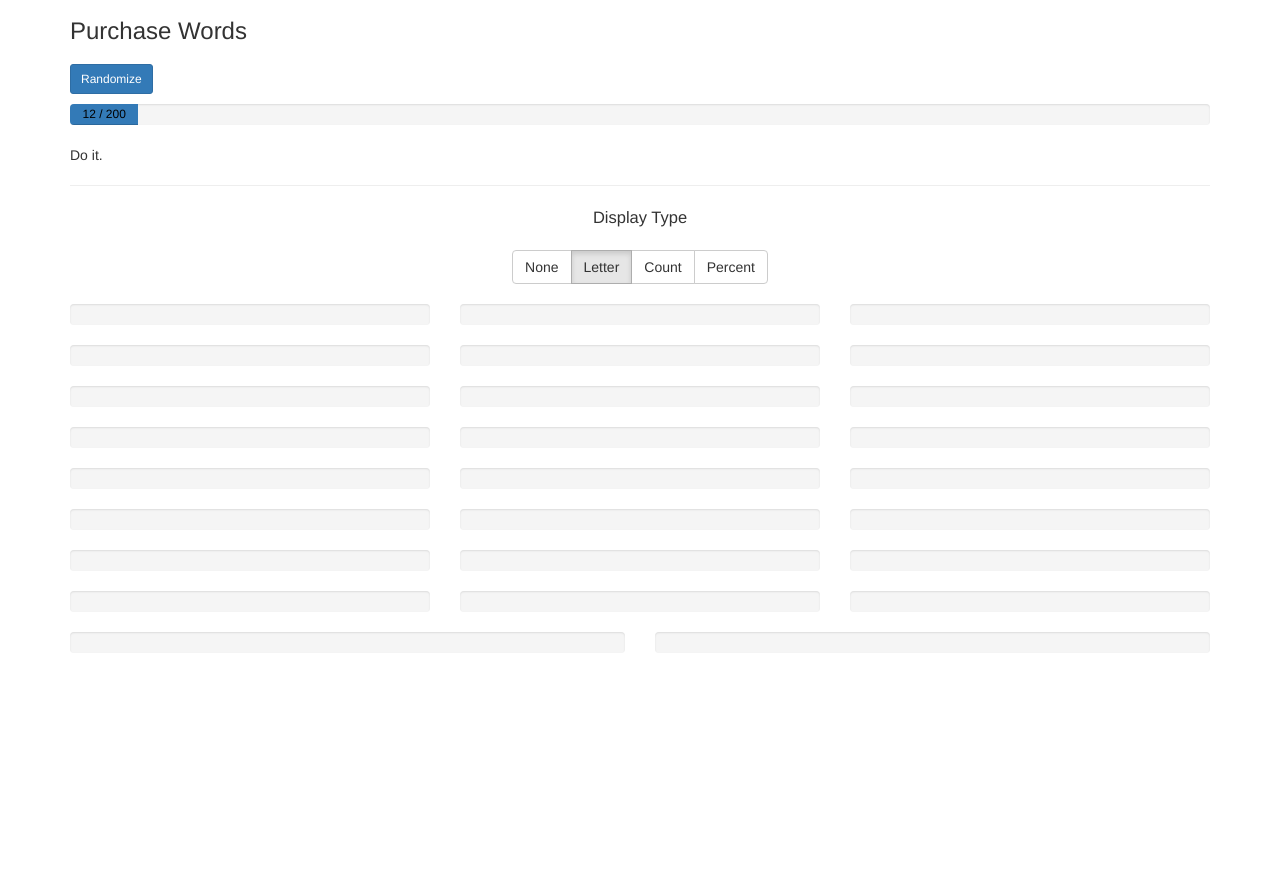
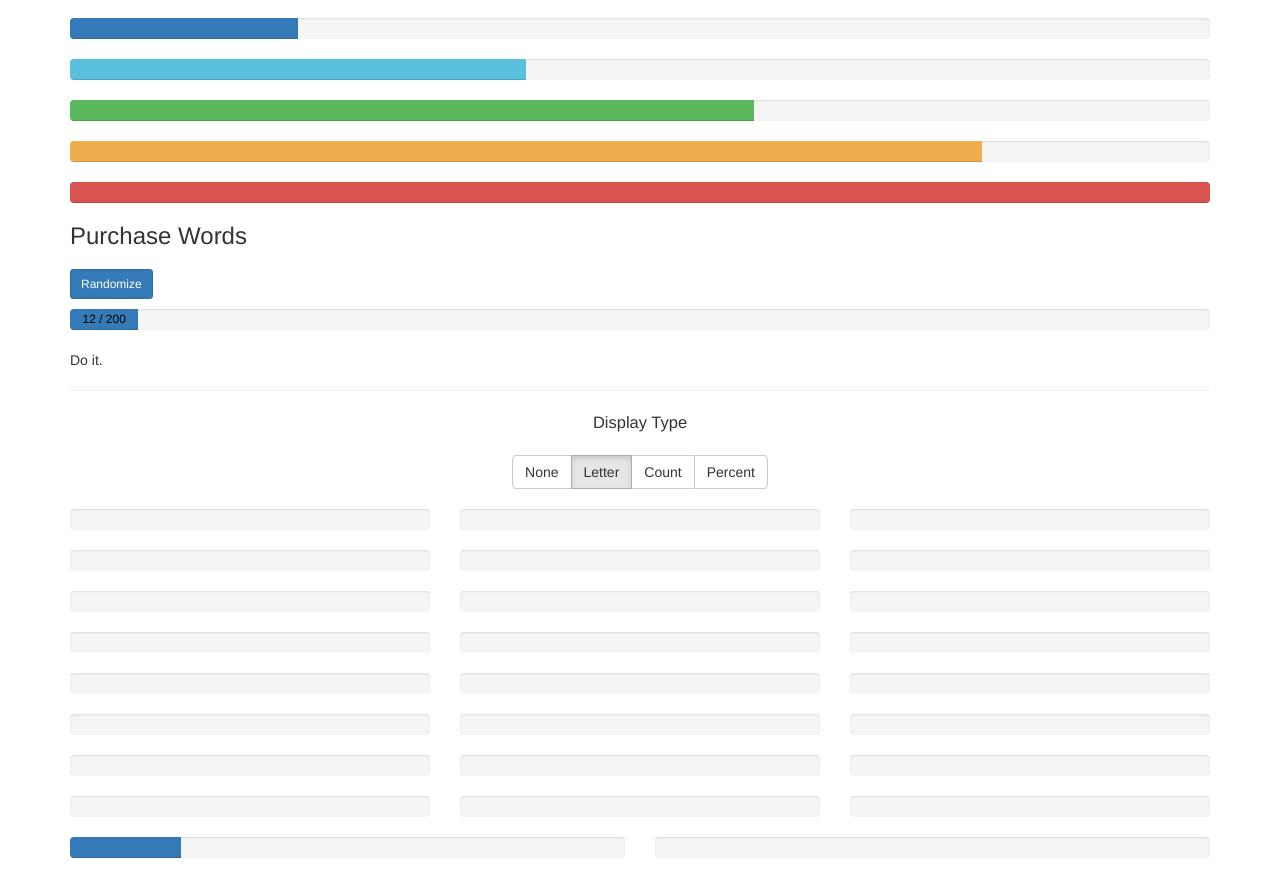
Before and after one commit to Sidetalker/TypeMonkeys, a website: page public/index.html in a window 1280 px wide. Shown: the part 104-982 px from the top of the page. Before the commit the page ends 800 px from the top, so only its background shows below. Drawn offline with nearby package versions, Linux system fonts and the light colour scheme.

Commit message:
Animate Bars
Still working on getting dynamic status bars to update

```diff
--- a/public/core.js
+++ b/public/core.js
@@ -1,5 +1,11 @@
 var letterDisplayIndex = 1
 var maxLetterCount = 0
+
+		$(window).ready(function(e){
+      $.each($('div.progress-bar'),function(){
+        $(this).css('width', $(this).attr('aria-valuetransitiongoal')+'%');
+      });
+});
 
 app = angular.module('typeMonkeys', ['timer', 'ui.bootstrap'])
 
@@ -75,7 +81,7 @@ var monkey = app.controller('MonkeyController', ['$scope', function(sc) {
 		var text = ""
 
 		if (cur >= max * 0.7) {
-			type = "progress-bar progress-bar-success active"
+			type = "progress-bar progress-bar-success active six-sec-ease-in-out"
 		}
 		else if (cur >= max * 0.4) {
 			type = "progress-bar progress-bar-warning active"
@@ -94,7 +100,7 @@ var monkey = app.controller('MonkeyController', ['$scope', function(sc) {
 	var updateProgressBars = function() {
 		console.log('Updating progress bars')
 
-		var code = '<div class="ng-scope">\n'
+		var code = ""
 		var max = 0
 
 		for (var i = 0; i < alphabet.length; i++) {
@@ -142,7 +148,8 @@ var monkey = app.controller('MonkeyController', ['$scope', function(sc) {
 				code += '<div class="row">\n'
 	        	code += '	<div class="col-md-6">\n'
 				code += '		<div class="progress">\n'
-				code += '			<div class="' + data1[0] + '" aria-valuenow="' + data1[2] + '" aria-valuemin="0" aria-valuemax="' + max + '" style="width: ' + (data1[2] / max * 100) + '%">\n'
+				code += '			<div class="progress-bar six-sec-ease-in-out" aria-valuetransitiongoal="20">\n'
+				// code += '			<div class="' + data1[0] + '" aria-valuenow="' + data1[2] + '" aria-valuemin="0" aria-valuemax="' + max + '" style="width: ' + (data1[2] / max * 100) + '%">\n'
 	        	code += '				<span ><b>' + data1[1] + '</b></span>\n'
 	        	code += '			</div>\n'
 	      		code += '		</div>\n'
@@ -156,9 +163,32 @@ var monkey = app.controller('MonkeyController', ['$scope', function(sc) {
 	      		code += '	</div>'
 	      		code += '</div>'
 			}
+
+
+
+
+			// else {
+			// 	var data1 = getProgressBarData(i, max)
+			// 	var data2 = getProgressBarData(i + 1, max)
+
+			// 	code += '<div class="row">\n'
+	  //       	code += '	<div class="col-md-6">\n'
+			// 	code += '		<div class="progress">\n'
+			// 	code += '			<div class="' + data1[0] + '" aria-valuenow="' + data1[2] + '" aria-valuemin="0" aria-valuemax="' + max + '" style="width: ' + (data1[2] / max * 100) + '%">\n'
+	  //       	code += '				<span ><b>' + data1[1] + '</b></span>\n'
+	  //       	code += '			</div>\n'
+	  //     		code += '		</div>\n'
+	  //     		code += '	</div>'
+	  //       	code += '	<div class="col-md-6">\n'
+			// 	code += '		<div class="progress">\n'
+			// 	code += '			<div class="' + data2[0] + '" role="progressbar" aria-valuenow="' + data2[2] + '" aria-valuemin="0" aria-valuemax="' + max + '" style="width: ' + (data2[2] / max * 100) + '%">\n'
+	  //       	code += '				<span ><b>' + data2[1] + '</b></span>\n'
+	  //       	code += '			</div>\n'
+	  //     		code += '		</div>\n'
+	  //     		code += '	</div>'
+	  //     		code += '</div>'
+			// }
 		}
-
-		code += '</div>'
 
 		document.getElementById("progress").innerHTML = code
 	}
--- a/public/includes/style.css
+++ b/public/includes/style.css
@@ -1,3 +1,27 @@
+html {
+	overflow-y:scroll;
+}
+
+body {
+	padding-top:50px;
+}
+
 .progress {
-  height: 1.5em;
+	height: 1.5em;
 }
+
+.bar {
+
+  -webkit-transition: width 3.0s ease !important;
+     -moz-transition: width 3.0s ease !important;
+       -o-transition: width 3.0s ease !important;
+          transition: width 3.0s ease !important;
+}
+
+.progress .six-sec-ease-in-out {
+    -webkit-transition: width 6s ease-in-out;
+    -moz-transition: width 6s ease-in-out;
+    -ms-transition: width 6s ease-in-out;
+    -o-transition: width 6s ease-in-out;
+    transition: width 6s ease-in-out;
+}
--- a/public/index.html
+++ b/public/index.html
@@ -13,11 +13,6 @@
 	<!-- STYLE -->
 	<link rel="stylesheet" href="//netdna.bootstrapcdn.com/bootstrap/3.3.4/css/bootstrap.min.css">
 	<link rel="stylesheet" type="text/css" href="includes/style.css">
-
-	<style>
-		html                    { overflow-y:scroll; }
-		body                    { padding-top:50px; }
-	</style>
 
 	<!-- SCRIPTS -->
 	<script src="//ajax.googleapis.com/ajax/libs/jquery/2.0.3/jquery.min.js"></script>
@@ -54,6 +49,22 @@
 				</div>
 			</nav>
 
+<div class="progress">
+        <div class="progress-bar six-sec-ease-in-out" aria-valuetransitiongoal="20"></div>
+    </div>
+    <div class="progress">
+        <div class="progress-bar progress-bar-info six-sec-ease-in-out" aria-valuetransitiongoal="40"></div>
+    </div>
+    <div class="progress">
+        <div class="progress-bar progress-bar-success six-sec-ease-in-out" aria-valuetransitiongoal="60"></div>
+    </div>
+    <div class="progress">
+        <div class="progress-bar progress-bar-warning six-sec-ease-in-out" aria-valuetransitiongoal="80"></div>
+    </div>
+    <div class="progress">
+        <div class="progress-bar progress-bar-danger six-sec-ease-in-out" aria-valuetransitiongoal="100"></div>
+    </div>
+
 			<h3>Purchase Words</h3>
 
 			<div ng-controller="ProgressDemoCtrl">
@@ -80,6 +91,8 @@
 				<div id="progress"></div>
 			</div>
 		</div>
+
+
 	</div>
 </body>
 </html>
```
Also changed, not shown: 2 other files.
